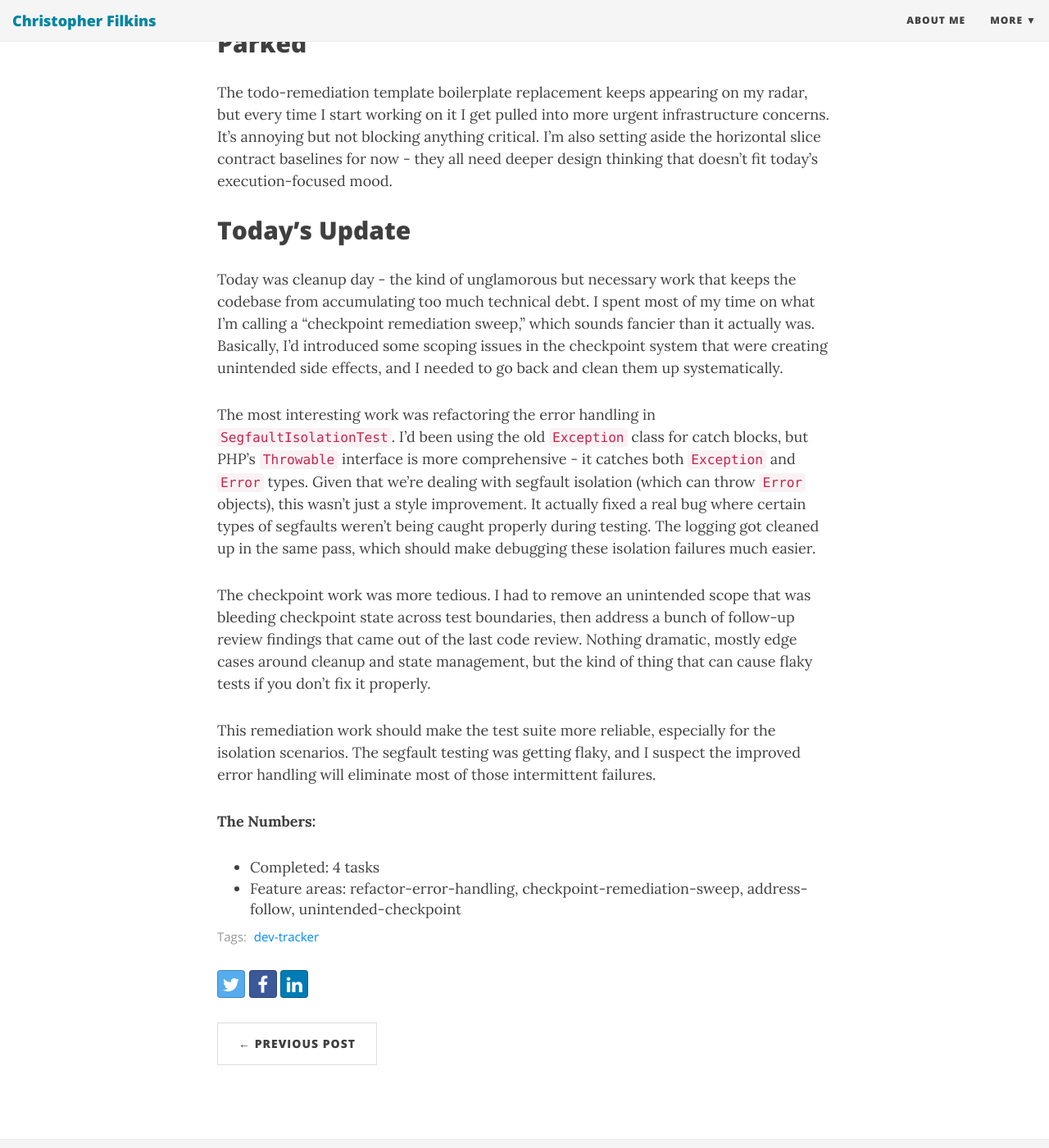
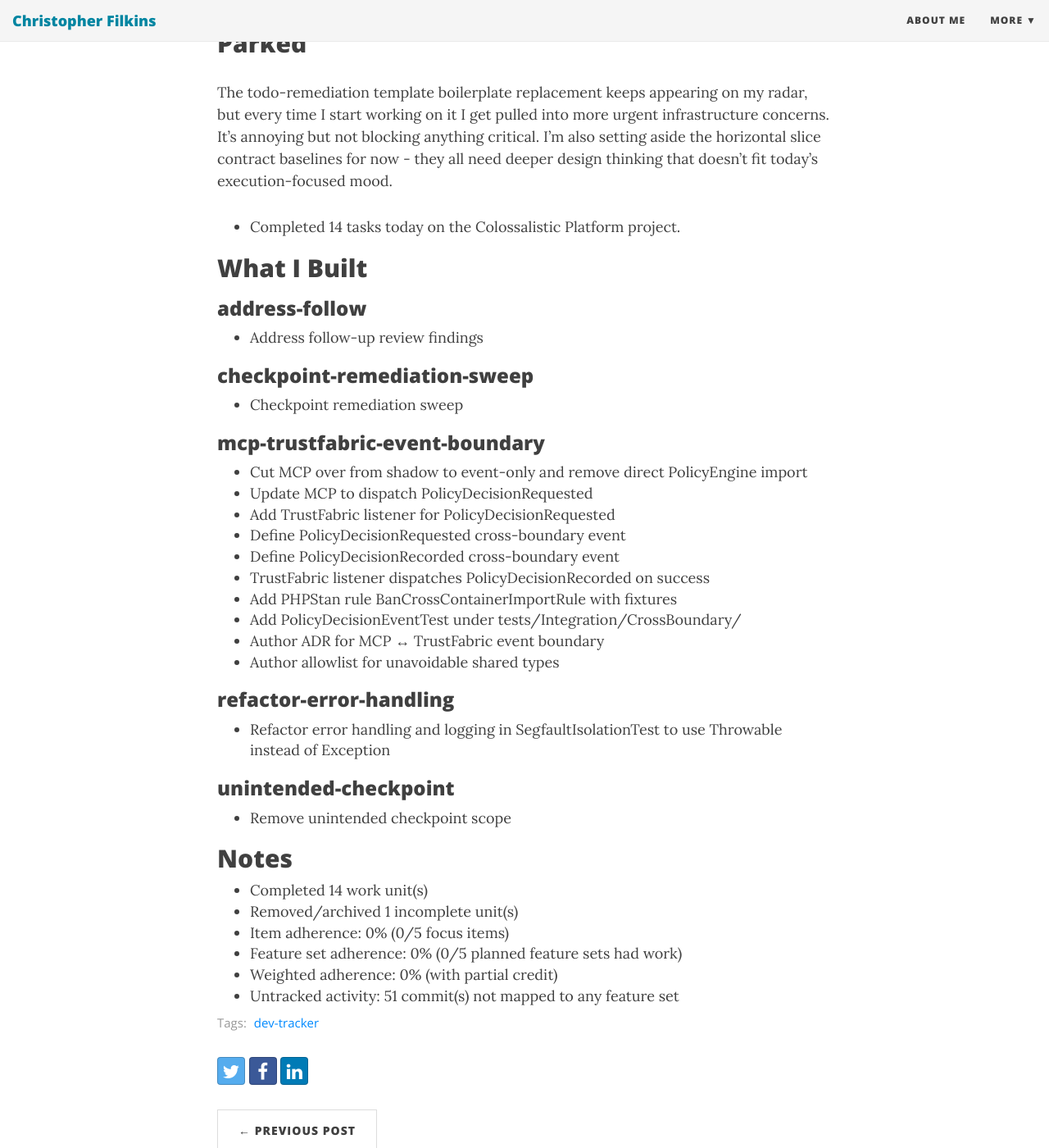
Before and after one commit to filchyboy/filchyboy.github.io, a Jekyll site: the page built from _posts/2026-05-07-daily-dev-log.md, in a window 1280 px wide and 1400 px high, scrolled down 1723 px. Shown: the whole window at 82% size. Built offline with Jekyll 4.4.1, drawn with Linux system fonts in a browser that asks for light colours; nearby versions of some CDN libraries.

Commit message:
Update build-in-public update: Mcp Trustfabric Event Boundary

```diff
--- a/_posts/2026-05-07-daily-dev-log.md
+++ b/_posts/2026-05-07-daily-dev-log.md
@@ -40,27 +40,51 @@ The todo-remediation template boilerplate replacement keeps appearing on my rada
 
 
 <!-- SECTION: ACCOMPLISHED START -->
-<!-- accomplished-generated: 2026-05-08T03:57:20.429254+00:00 -->
+<!-- accomplished-generated: 2026-05-08T13:38:07.507774+00:00 -->
+<!-- accomplished-updated: 2026-05-08T13:38:07.507774+00:00 -->
 
-## Today's Update
+* Completed 14 tasks today on the Colossalistic Platform project.
 
-Today was cleanup day - the kind of unglamorous but necessary work that keeps the codebase from accumulating too much technical debt. I spent most of my time on what I'm calling a "checkpoint remediation sweep," which sounds fancier than it actually was. Basically, I'd introduced some scoping issues in the checkpoint system that were creating unintended side effects, and I needed to go back and clean them up systematically.
+## What I Built
 
-The most interesting work was refactoring the error handling in `SegfaultIsolationTest`. I'd been using the old `Exception` class for catch blocks, but PHP's `Throwable` interface is more comprehensive - it catches both `Exception` and `Error` types. Given that we're dealing with segfault isolation (which can throw `Error` objects), this wasn't just a style improvement. It actually fixed a real bug where certain types of segfaults weren't being caught properly during testing. The logging got cleaned up in the same pass, which should make debugging these isolation failures much easier.
+### address-follow
+* Address follow-up review findings
 
-The checkpoint work was more tedious. I had to remove an unintended scope that was bleeding checkpoint state across test boundaries, then address a bunch of follow-up review findings that came out of the last code review. Nothing dramatic, mostly edge cases around cleanup and state management, but the kind of thing that can cause flaky tests if you don't fix it properly.
+### checkpoint-remediation-sweep
+* Checkpoint remediation sweep
 
-This remediation work should make the test suite more reliable, especially for the isolation scenarios. The segfault testing was getting flaky, and I suspect the improved error handling will eliminate most of those intermittent failures.
+### mcp-trustfabric-event-boundary
+* Cut MCP over from shadow to event-only and remove direct PolicyEngine import
+* Update MCP to dispatch PolicyDecisionRequested
+* Add TrustFabric listener for PolicyDecisionRequested
+* Define PolicyDecisionRequested cross-boundary event
+* Define PolicyDecisionRecorded cross-boundary event
+* TrustFabric listener dispatches PolicyDecisionRecorded on success
+* Add PHPStan rule BanCrossContainerImportRule with fixtures
+* Add PolicyDecisionEventTest under tests/Integration/CrossBoundary/
+* Author ADR for MCP ↔ TrustFabric event boundary
+* Author allowlist for unavoidable shared types
 
-**The Numbers:**
-- Completed: 4 tasks
-- Feature areas: refactor-error-handling, checkpoint-remediation-sweep, address-follow, unintended-checkpoint
+### refactor-error-handling
+* Refactor error handling and logging in SegfaultIsolationTest to use Throwable instead of Exception
+
+### unintended-checkpoint
+* Remove unintended checkpoint scope
+
+## Notes
+
+* Completed 14 work unit(s)
+* Removed/archived 1 incomplete unit(s)
+* Item adherence: 0% (0/5 focus items)
+* Feature set adherence: 0% (0/5 planned feature sets had work)
+* Weighted adherence: 0% (with partial credit)
+* Untracked activity: 51 commit(s) not mapped to any feature set
 
 
-<!-- Generated by dev-tracker publish_to_jekyll.py (AI mode) -->
+<!-- Generated by dev-tracker publish_to_jekyll.py -->
 <!-- accomplished-date: 2026-05-07 -->
-<!-- unit-ids: refactor-error-handling-refactor-error-handling-logging-segfaultisolationtest,checkpoint-remediation-sweep-checkpoint-remediation-sweep,address-follow-address-follow-up-review-findings,unintended-checkpoint-remove-unintended-checkpoint-scope -->
+<!-- unit-ids: mcp-tf-cutover-remove-direct-import,mcp-policy-decision-dispatch,trustfabric-policy-decision-listener,policy-decision-requested-event,policy-decision-recorded-event,trustfabric-policy-decision-recorded-dispatch,ban-cross-container-import-rule,policy-decision-event-integration-test,mcp-tf-event-boundary-adr,ban-cross-container-import-allowlist,refactor-error-handling-refactor-error-handling-logging-segfaultisolationtest,checkpoint-remediation-sweep-checkpoint-remediation-sweep,address-follow-address-follow-up-review-findings,unintended-checkpoint-remove-unintended-checkpoint-scope -->
 
-<!-- accomplished-unit-ids: address-follow-address-follow-up-review-findings,checkpoint-remediation-sweep-checkpoint-remediation-sweep,refactor-error-handling-refactor-error-handling-logging-segfaultisolationtest,unintended-checkpoint-remove-unintended-checkpoint-scope -->
+<!-- accomplished-unit-ids: address-follow-address-follow-up-review-findings,ban-cross-container-import-allowlist,ban-cross-container-import-rule,checkpoint-remediation-sweep-checkpoint-remediation-sweep,mcp-policy-decision-dispatch,mcp-tf-cutover-remove-direct-import,mcp-tf-event-boundary-adr,policy-decision-event-integration-test,policy-decision-recorded-event,policy-decision-requested-event,refactor-error-handling-refactor-error-handling-logging-segfaultisolationtest,trustfabric-policy-decision-listener,trustfabric-policy-decision-recorded-dispatch,unintended-checkpoint-remove-unintended-checkpoint-scope -->
 <!-- SECTION: ACCOMPLISHED END -->
 <!-- Generated by dev-tracker build_today_plan.py -->
```
